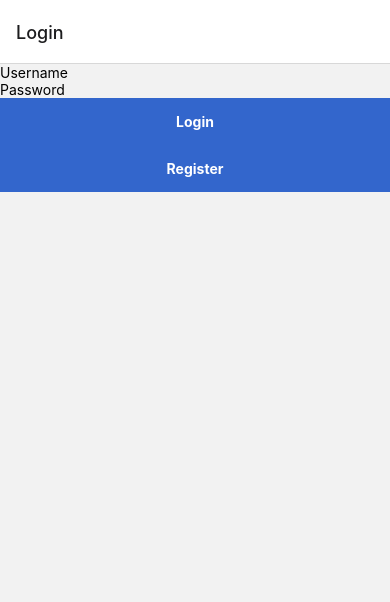
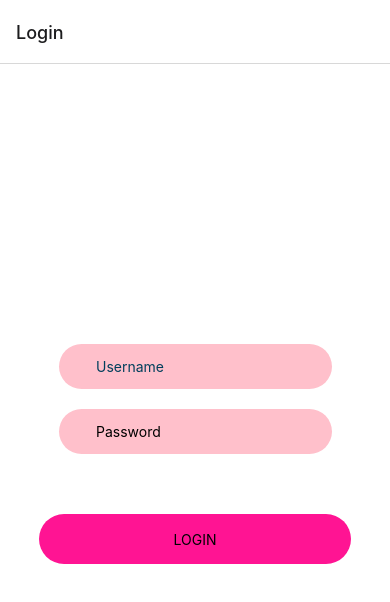
Before and after one commit to karimdahoumane/fyc-mobile, a React Native app: screen /Login in a window 390 px wide. Shown: the top 602 px of the page. Built offline with nearby package versions, Linux system fonts and the light colour scheme.

Commit message:
(feat): Add login redirection + token storage

```diff
--- a/App.js
+++ b/App.js
@@ -4,6 +4,8 @@ import { createStackNavigator } from '@react-navigation/stack';
 import Login from './src/Auth/Login';
 import Register from './src/Auth/Register';
 import Home from './src/Views/Home';
+import ChannelScreen from './src/Views/ChannelScreen';
+
 
 const Stack = createStackNavigator();
 
@@ -15,6 +17,7 @@ const App = () => {
             <Stack.Screen name="Login" component={Login} />
             <Stack.Screen name="Register" component={Register} />
             <Stack.Screen name="Home" component={Home} />
+            <Stack.Screen name="ChannelScreen" component={ChannelScreen} />
           </Stack.Navigator>
         </NavigationContainer>
       );
--- a/src/Auth/DeviceStorage.js
+++ /dev/null
@@ -1,37 +0,0 @@
-import AsyncStorage from '@react-native-async-storage/async-storage';
-
-const storeToken = async (token) => {
-    try {
-        await AsyncStorage.setItem('token', token);
-    } catch (error) {
-        console.log(error);
-    }
-};
-
-const getToken = async () => {
-    try {
-        const token = await AsyncStorage.getItem('token');
-        return token;
-    } catch (error) {
-        console.log(error);
-    }
-};
-
-const deleteToken = async () => {
-    try {
-        await AsyncStorage.removeItem('token');
-    } catch (error) {
-        console.log(error);
-    }
-};
-
-const checkAuth = async () => {
-    const token = await getToken();
-    if (token) {
-        return true;
-    } else {
-        return false;
-    }
-};
-
-export default { storeToken, getToken, deleteToken, checkAuth };
--- a/src/Auth/Login.js
+++ b/src/Auth/Login.js
@@ -1,7 +1,8 @@
 import React, { useState } from 'react';
-import { View, Text, TextInput} from 'react-native';
+import { StyleSheet, Text, View, TextInput, TouchableOpacity, StatusBar } from 'react-native';
 import { useNavigation } from '@react-navigation/native';
-import SubmitButton from '../Components/SubmitButton';
+import { API_URL } from '../Utils/Constants';
+import { getToken } from './TokenProvider';
 
 const Login = () => {
     const [username, setUsername] = useState('');
@@ -12,23 +13,25 @@ const Login = () => {
 
     const handleLogin = async () => {
         try {
-            /*const response = await axios.post('http://localhost:3001/auth/login', {
+            const response = await fetch(API_URL+'auth/login', {
+                method: 'POST',
+                headers: {
+                    'Content-Type': 'application/json',
+                    'Authorization': 'Bearer ' + await getToken(),
+                },
+                body: JSON.stringify({
                     username,
                     password,
+                }),
             });
-            console.log(response)*/
+            const json = await response.json();
+            if (json.error) {
+                setError(json.error);
+            } else {
                 navigation.navigate('Home');
-            /*if(response.data.token){
-
-                storeToken(response.data.token);
-                return true;
-                // store the token in AsyncStorage or in a Redux store
-                // redirect to the home page or another protected page
-            }else{
-                setError(response.data.error)
-            }*/
-        } catch (err) {
-            setError('An error occurred. Please try again.');
+            }
+        } catch (error) {
+            console.error(error);
         }
     };
 
@@ -37,23 +40,63 @@ const Login = () => {
     }
 
     return (
-        <View>
+        <View style={styles.container}>
+            <StatusBar style="auto" />
+            <View style={styles.inputView}>
                 <TextInput
+                    style={styles.TextInput}
                     placeholder="Username"
-                value={username}
-                onChangeText={setUsername}
+                    placeholderTextColor="#003f5c"
+                    onChangeText={(username) => setUsername(username)}
                 />
+            </View>
+            <View style={styles.inputView}>
                 <TextInput
+                    style={styles.TextInput}
                     placeholder="Password"
                     secureTextEntry={true}
-                value={password}
-                onChangeText={setPassword}
+                    onChangeText={(password) => setPassword(password)}
                 />
-            <SubmitButton title="Login" onPress={handleLogin} />
-            <SubmitButton title="Register" onPress={navigateToRegister} />
+            </View>
+            <TouchableOpacity style={styles.loginBtn} onPress={handleLogin}>
+                <Text style={styles.loginText}>LOGIN</Text>
+            </TouchableOpacity>
             {error && <Text>{error}</Text>}
         </View>
     );
+
+
 };
+const styles = StyleSheet.create({
+    container: {
+        flex: 1,
+        backgroundColor: "#fff",
+        alignItems: "center",
+        justifyContent: "center",
+    },
+    inputView: {
+        backgroundColor: "#FFC0CB",
+        borderRadius: 30,
+        width: "70%",
+        height: 45,
+        marginBottom: 20,
+        alignItems: "center",
+    },
+    TextInput: {
+        height: 50,
+        flex: 1,
+        padding: 10,
+        marginLeft: 20,
+    },
+    loginBtn: {
+        width:"80%",
+        borderRadius:25,
+        height:50,
+        alignItems:"center",
+        justifyContent:"center",
+        marginTop:40,
+        backgroundColor:"#FF1493",
+    },
+});
 
 export default Login;
--- a/src/Auth/Register.js
+++ b/src/Auth/Register.js
@@ -1,7 +1,6 @@
 import React, { useState } from 'react';
 import { View, Text, TextInput, Button} from 'react-native';
 import axios from 'axios';
-import storeToken from './DeviceStorage';
 import SubmitButton from '../Components/SubmitButton';
 
 const Register = () => {
@@ -15,16 +14,6 @@ const Register = () => {
                 username,
                 password,
             });
-            console.log(response)
-            if(response.data.token){
-
-                storeToken(response.data.token);
-                return true;
-                // store the token in AsyncStorage or in a Redux store
-                // redirect to the home page or another protected page
-            }else{
-                setError(response.data.error)
-            }
         } catch (err) {
             setError('An error occurred. Please try again.');
         }
--- /dev/null
+++ b/src/Auth/TokenProvider.js
@@ -0,0 +1,29 @@
+import AsyncStorage from '@react-native-async-storage/async-storage';
+import { TOKEN_KEY } from '../Utils/Constants';
+
+export const storeToken = async (value) => {
+    try {
+      await AsyncStorage.setItem(TOKEN_KEY, value)
+    } catch (e) {
+        console.log(error);
+    }
+  }
+
+export const getToken = async () => {
+    try {
+      const value = await AsyncStorage.getItem(TOKEN_KEY)
+      if(value !== null) {
+        return value;
+      }
+    } catch(e) {
+        console.log(error);
+    }
+  }
+
+export const deleteToken = async () => {
+    try {
+        await AsyncStorage.removeItem(TOKEN_KEY);
+    } catch (error) {
+        console.log(error);
+    }
+};
--- /dev/null
+++ b/src/Components/ChannelItem.js
@@ -0,0 +1,17 @@
+import React from 'react';
+import {Text} from 'react-native';
+import {TouchableOpacity} from 'react-native-gesture-handler';
+
+const ChannelItem = ({navigation, props}) => {
+
+  return (
+    <TouchableOpacity style={{backgroundColor: "gray", padding: 20}}
+      onPress={()=> {
+        navigation.navigate('Channel', {id: props.id});
+      }}>
+    <Text>Title: { props.name }</Text>
+  </TouchableOpacity>
+  );
+};
+
+export default ChannelItem;
--- /dev/null
+++ b/src/Components/ChannelsList.js
@@ -0,0 +1,21 @@
+import React, { useState } from 'react';
+import { FlatList } from 'react-native-gesture-handler';
+import ChannelItem from './ChannelItem';
+
+const ChannelsList = ({navigation, route, channels}) => {
+    return (
+        <FlatList
+                data={channels}
+                keyExtractor={channel => channel.name}
+                renderItem={({channel}) => {
+                    return (
+                        <ChannelItem navigation={navigation} route={route} id={channel.id}/>
+                    );
+                }}
+            style={{flex: 1 /*//ScrollView child layout (["alignItems","justifyContent"]) must be applied through the contentContainerStyle prop. , alignItems: 'center', justifyContent: 'center'*/}}
+            />
+
+    );
+};
+
+export default ChannelsList;
--- /dev/null
+++ b/src/Utils/Constants.js
@@ -0,0 +1,2 @@
+export const API_URL = 'http://localhost:3001/';
+export const TOKEN_KEY = 'access_token';
--- /dev/null
+++ b/src/Views/ChannelScreen.js
@@ -0,0 +1,15 @@
+import React, { useState } from 'react';
+import { View, Text, Button} from 'react-native';
+import ChannelsList from '../Components/ChannelsList';
+
+
+const ChannelScreen = ({navigation}) => {
+
+    return (
+        <View>
+            <Text>ChannelScreen</Text>
+        </View>
+    );
+}
+
+export default ChannelScreen;
```
Also changed, not shown: src/Auth/Routes/ProtectedRoute.js (deleted, +0 -17 lines), src/Views/Home.js (+37 -20 lines). Lines whose indentation alone changed are shown as unchanged.
